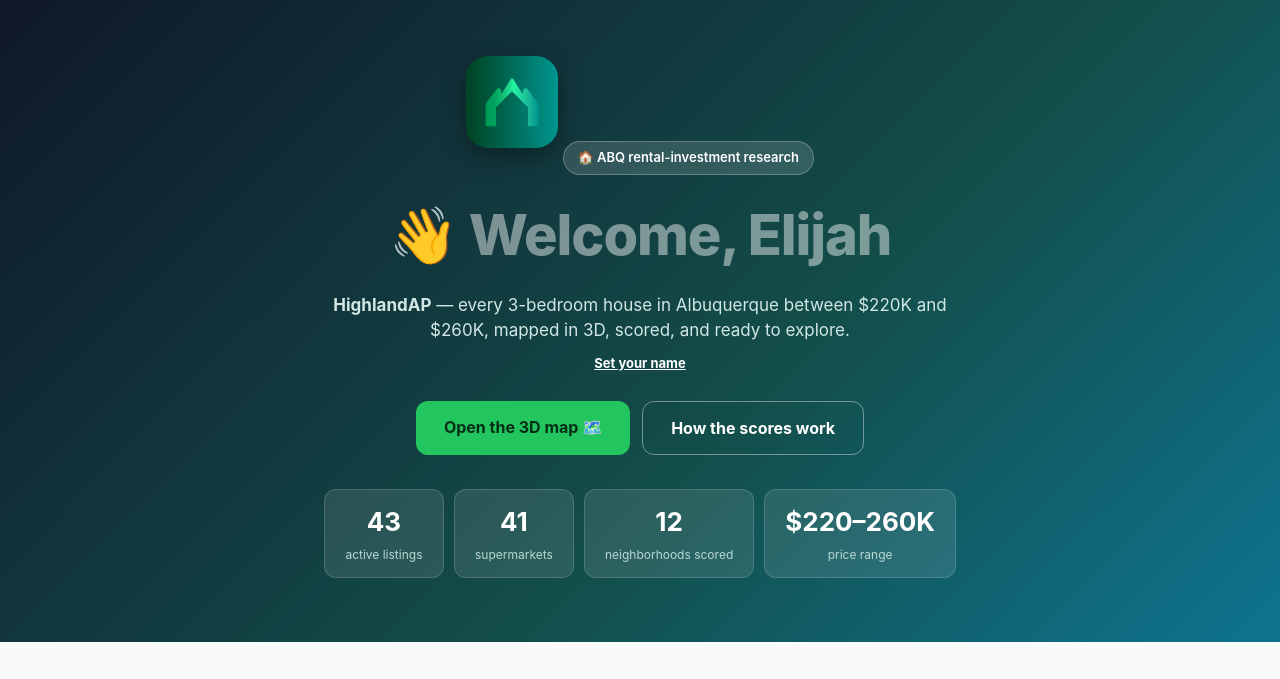
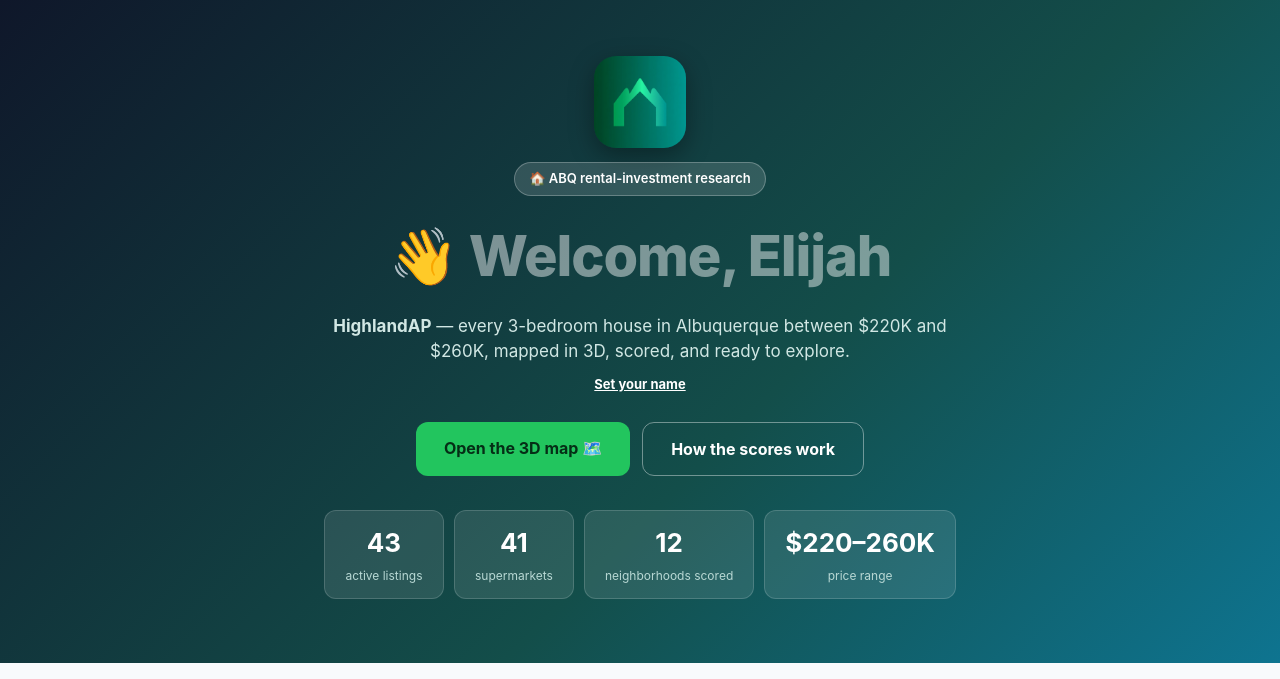
Before and after one commit to juliodrojas/abq-house-map, a plain HTML site: page index.html in a window 1280 px wide. Shown: the top 679 px of the page. Drawn offline with Linux system fonts and the light colour scheme.

Commit message:
hero logo centered

```diff
--- a/index.html
+++ b/index.html
@@ -57,7 +57,7 @@ footer a{color:#6b7280}
 </head>
 <body>
 <div class="hero">
-  <img src="logo.png" alt="HighlandAP logo" style="width:92px;height:92px;border-radius:22px;box-shadow:0 8px 24px rgba(0,0,0,.35);margin-bottom:14px">
+  <img src="logo.png" alt="HighlandAP logo" style="display:block;width:92px;height:92px;border-radius:22px;box-shadow:0 8px 24px rgba(0,0,0,.35);margin:0 auto 14px">
   <div class="badge">🏠 ABQ rental-investment research</div>
   <h1><span class="wave">👋</span> <span id="greet-text">Welcome</span></h1>
   <p class="sub"><strong>HighlandAP</strong> — every 3-bedroom house in Albuquerque between
```
